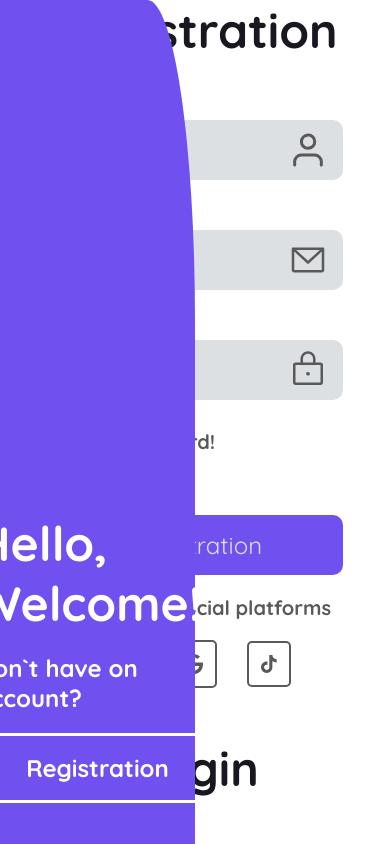
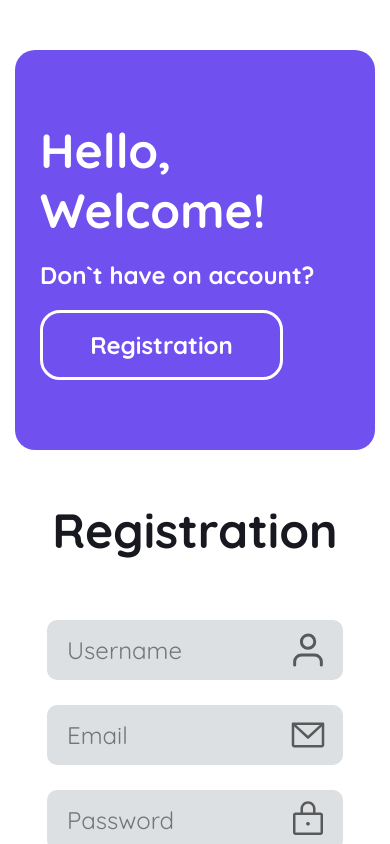
Before and after one commit to BogdanNakai/To-do-App-React-, a React (Vite) app: page /registration in a window 390 px wide. Shown: the top 844 px of the page. Built offline with nearby package versions, Linux system fonts and the light colour scheme.

Commit message:
style: Add a responsive design to the registration page

```diff
--- a/src/scss/forms.scss
+++ b/src/scss/forms.scss
@@ -27,11 +27,10 @@
 	display: flex;
 	align-items: center;
 	flex-wrap: wrap;
-	padding-bottom: 25px;
 }
 
 .form--input {
-	flex: 1 1 100%;
+	flex: 1 1 480px;
 	background: #dce0e3;
 	border-radius: 10px;
 	height: 60px;
@@ -44,9 +43,11 @@
 }
 
 .form--forgot-password {
+	display: block;
 	font-weight: 700;
 	font-size: 20px;
 	color: #595959;
+	padding-top: 20px;
 }
 
 .form--box-button {}
--- a/src/scss/index.scss
+++ b/src/scss/index.scss
@@ -20,15 +20,12 @@ body {
 }
 
 .wrapper {
-	min-height: 100%;
+	min-height: 100vh;
 	display: flex;
 	flex-direction: column;
 	overflow: clip;
+	justify-content: center;
 
-	// Притискаємо footer
-	>main {
-		flex: 1 1 auto;
-	}
 }
 
 .button {}
--- a/src/scss/registration.scss
+++ b/src/scss/registration.scss
@@ -1,47 +1,72 @@
 .registration {
 	position: relative;
+	padding: 50px 0;
 }
 
 .registration--form {
-	flex: 0 1 100px;
+	flex: 0 1 480px;
+
+	@media (max-width: 768px) {
+		order: 2;
+	}
 }
 
 .registration--body {
 	display: flex;
 	align-items: center;
-	flex-wrap: wrap;
-	justify-content: space-around;
 	gap: 50px;
+
+	@media (max-width: 768px) {
+		flex-direction: column;
+		justify-content: end;
+	}
+}
+
+.registration--body_signin {
+	@media (min-width: 768px) {
+		justify-content: end;
+	}
+}
+
+.registration--body_signup {
+	@media (min-width: 768px) {
+		justify-content: start;
+	}
+
 }
 
 .welcome {
 	background-color: #7051EF;
 	color: #fff;
-
-	position: absolute;
-	z-index: 99;
-	top: 0;
-	left: 0;
-	width: 50%;
-	height: 100%;
 	display: flex;
 	align-items: center;
 	justify-content: center;
 	padding: 25px;
+	width: 65%;
+	height: 700px;
+	border-radius: 20px;
 
-	transition: all 1.4s ease ;
+	transition: all 0.4s ease;
+
+	@media (max-width: 768px) {
+		width: 100%;
+		height: 400px;
+		order: 1;
+	}
 }
 
 .welcome_signup {
-	border-top-left-radius: 24.4%;
-	border-bottom-left-radius: 24.4%;
-	transform: translate(100%);
+	@media (min-width: 768px) {
+		border-top-left-radius: 50px;
+		border-bottom-left-radius: 50px;
+	}
 }
 
 .welcome_signin {
-	border-top-right-radius: 24.4%;
-	border-bottom-right-radius: 24.4%;
-	transform: translate(0%);
+	@media (min-width: 768px) {
+		border-top-right-radius: 50px;
+		border-bottom-right-radius: 50px;
+	}
 }
 
 .welcome--content {
```
